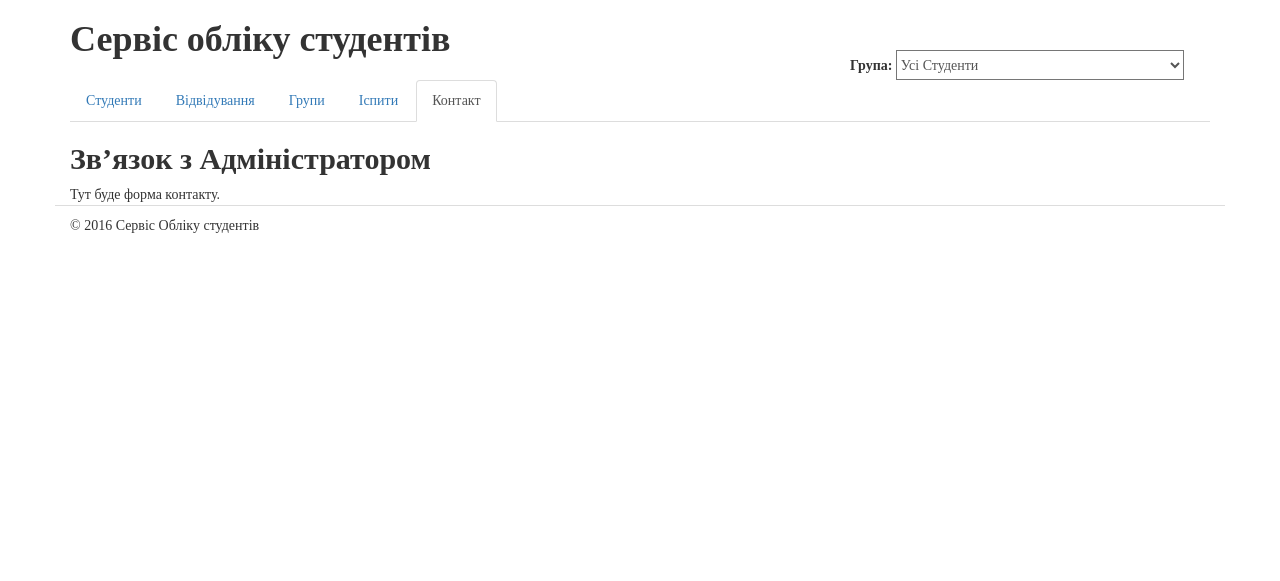
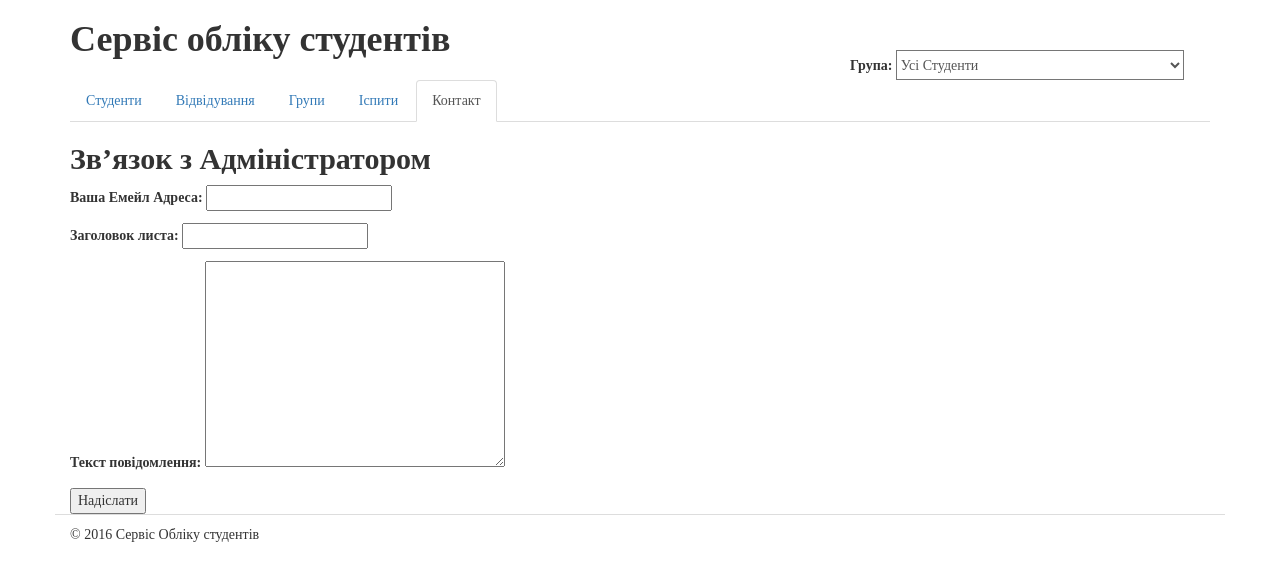
Before and after one commit to samitnuk/studentsdb, a Django app: page /contact_admin/ in a window 1280 px wide. Shown: the top 581 px of the page. Run offline with Django 3.2, Linux system fonts and the light colour scheme; some libraries are stand-ins or nearby versions.

Commit message:
update contact admin form

```diff
--- a/students/templates/contact_admin/form.html
+++ b/students/templates/contact_admin/form.html
@@ -6,8 +6,27 @@
 
 {% block title %}Зв’язок з Адміністратором{% endblock title %}
 
+{% block status_message %}
+  {% if form.errors %}
+  <div class="alert alert-warning" role="alert">
+    Будь ласка, виправте наступні помилки
+  </div>
+  {% endif %}
+
+{{ block.super }}
+
+{% endblock status_message %}
+
+
 {% block content %}
 
-Тут буде форма контакту.
+<form action="{% url "contact_admin" %}" method="POST">
+  {% csrf_token %}
+
+  {{ form.as_p }}
+
+  <input type="submit" value="Надіслати" name="send_button">
+
+</form>
 
 {% endblock content %}
--- a/students/views/contact_admin.py
+++ b/students/views/contact_admin.py
@@ -36,14 +36,14 @@ def contact_admin(request):
             try:
                 send_mail(subject, message, from_email, [ADMIN_EMAIL])
             except Exception:
-                message = "Під час відправки листа виникла непердбачувана помилка. \
-                    Спробуйте скористатися даною формою пізніше"
+                message = "Під час відправки листа виникла непередбачувана помилка." \
+                          "Спробуйте скористатися даною формою пізніше"
             else:
-                massage = "повідомлення успішно надіслане!"
+                message = "Повідомлення успішно надіслане!"
 
             # redirect to same contact page with success message
             return HttpResponseRedirect(
-                '%s?status_message=%s') % (reverse('contact_admin'), message)
+                '%s?status_message=%s' % (reverse('contact_admin'), message))
 
     # if there was not POST render blank form
     else:
```
